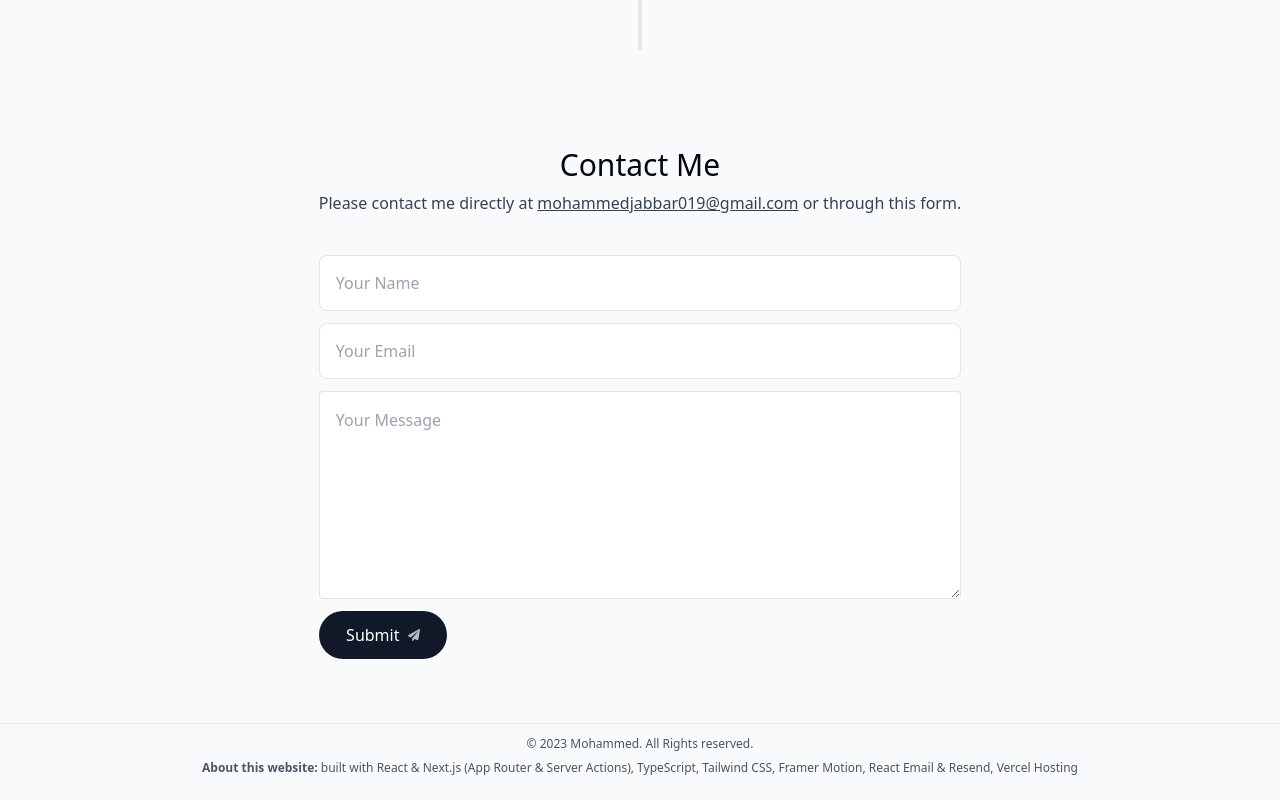
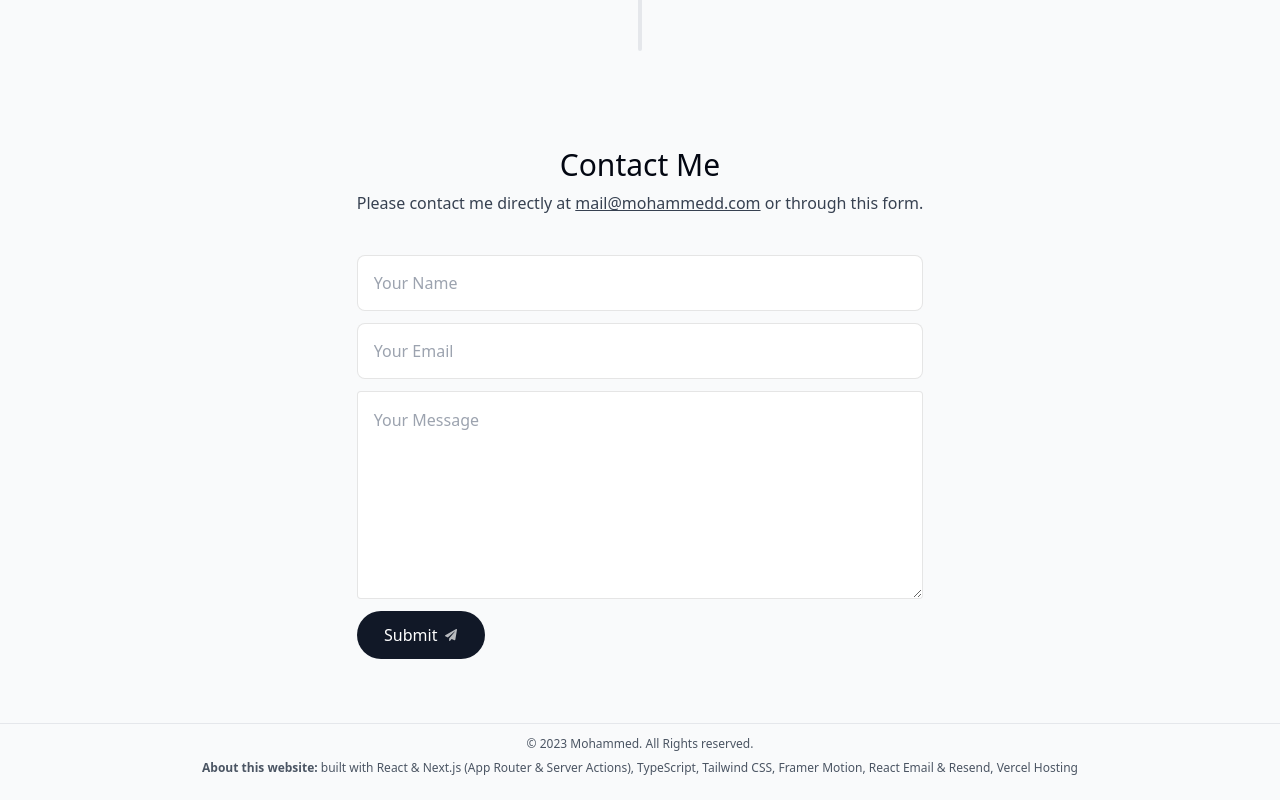
Before and after one commit to mohammed019/mohammedd.com, a Next.js app: page / in a window 1280 px wide. Shown: the part 3647-4447 px from the top of the page. Built offline with nearby package versions, Linux system fonts and the light colour scheme.

Commit message:
Update Email

```diff
--- a/components/Contact.tsx
+++ b/components/Contact.tsx
@@ -32,10 +32,10 @@ export default function Contact() {
         Please contact me directly at{" "}
         <a
           className="underline"
-          href="mailto:mohammedjabbar019@gmail"
+          href="mailto:mail@mohammedd.com"
           target="_blank"
         >
-          mohammedjabbar019@gmail.com
+          mail@mohammedd.com
         </a>{" "}
         or through this form.
       </p>
```
